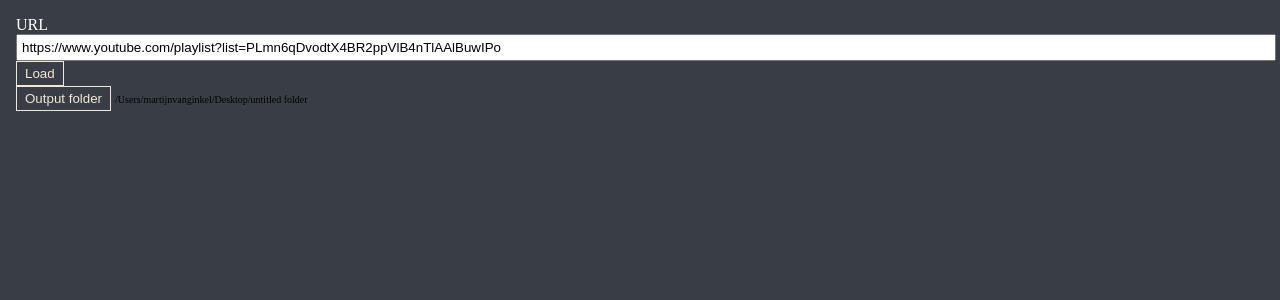
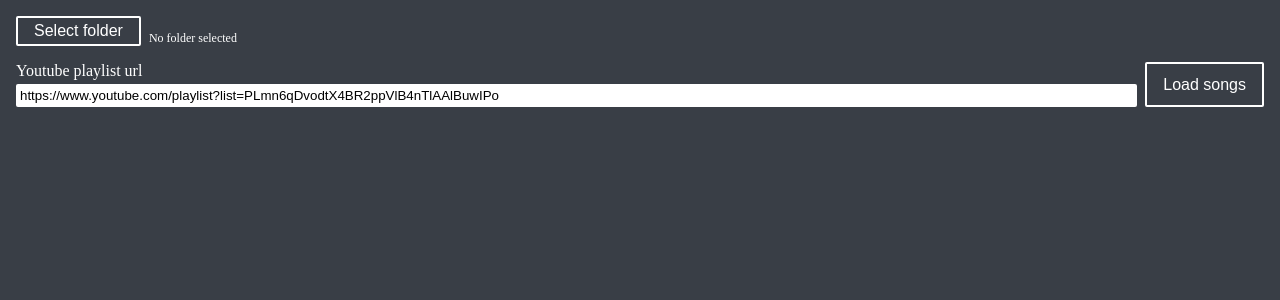
Before and after one commit to martijnvanginkel/youtube-mp3-downloader, a Svelte app: page / in a window 1280 px wide. Shown: the top 300 px of the page. Built offline with nearby package versions, Linux system fonts and the light colour scheme.

Commit message:
created folderpicker component

```diff
--- a/electron/preload.js
+++ b/electron/preload.js
@@ -1,7 +1,7 @@
 const { ipcRenderer, contextBridge } = require("electron")
 
 const API = {
-    chooseFolder: () => ipcRenderer.invoke("choose-folder"),
+    pickFolder: () => ipcRenderer.invoke("pick-folder"),
     getSongs: ({ url }) => ipcRenderer.invoke("get-songs", { url }),
     downloadSongs: async ({ songUrls, outputFolder, responseCb }) => {
 
@@ -15,5 +15,4 @@
     }
 }
 
-
 contextBridge.exposeInMainWorld("API", API)
--- a/public/global.css
+++ b/public/global.css
@@ -7,7 +7,7 @@
 	--color-black: #393E46;
 	--color-green: #6D9886;
 	--color-yellow: #F2E7D5;
-	--color-white: #F7F7F7;
+	--color-white: #FFF;
 
 	--spacing-s: 4px;
 	--spacing-m: 8px;
--- a/src/App.svelte
+++ b/src/App.svelte
@@ -1,25 +1,16 @@
 <script>
-	import Button from './components/Button.svelte'
     import LoadForm from './LoadForm.svelte';
 	import DownloadForm from './DownloadForm.svelte'
+    import FolderPicker from './FolderPicker.svelte';
 
 	let songs = {}
-	let outputFolder = '/Users/martijnvanginkel/Desktop/untitled folder'
-
-	function handleOnChooseFolder() {
-		API.chooseFolder().then(chosenFolder => {
-			outputFolder = chosenFolder
-		}).catch(err => {
-			console.log('error hereafds')
-		})
-	}
+	let outputFolder = ''
 
 </script>
 
 <main>
+	<FolderPicker on:picked-folder={e => outputFolder = e.detail.folderPath} />
 	<LoadForm on:songs-loaded={e => songs = e.detail.songs} />
-	<Button type="button" on:click={handleOnChooseFolder}>Output folder</Button>
-	<span style="font-size: 10px">{outputFolder ? outputFolder : 'No folder selected'}</span>
 	{#if Object.keys(songs).length > 0}
 		<DownloadForm songs={songs} outputFolder={outputFolder} />
 	{/if}
@@ -28,7 +19,10 @@
 <style>
 
 main {
-	margin: 16px;
+	display: flex;
+	flex-direction: column;
+	gap: var(--spacing-l);
+	margin: var(--spacing-l);
 }
 
 </style>
--- a/src/DownloadForm.svelte
+++ b/src/DownloadForm.svelte
@@ -6,31 +6,20 @@
     export let outputFolder
 
     let isDownloading = false
-
-    // $: doubled = count * 2;
-
     $: sortedSongs = Object.values(songs).sort((a, b) => a.index < b.index ? -1 : (a.index > b.index) ? 1 : 0)
 
     function responseCb({ songUrl, statusCode }) {
-        console.log('callback ', songUrl, statusCode)
-
         if (statusCode === 200) {
             songs[songUrl].state = 'completed'
             return
         }
 
-        songs[songUrl]
-
+        songs[songUrl].state = 'failed'
     }
 
 	async function handleOnDownload(e) {
+		e.preventDefault();
         isDownloading = true
-
-        // songs.forEach(song => {
-        //     song.state = 'loading'
-        // })
-
-		e.preventDefault();
 
         if (!outputFolder || outputFolder.length === 0) {
             // do an alert or something to say you need to pick an output folder
@@ -42,8 +31,8 @@
 
 		for (const key of formData.keys()) {
 			songUrls.push(key)
+            songs[key].state = 'loading'
 		}
-
 
 		await API.downloadSongs({ songUrls, outputFolder, responseCb })
 
@@ -58,9 +47,3 @@
     {/each}
     <Button type="submit" disabled={isDownloading}>Download</Button>
 </form>
-
-<style>
-    form {
-        margin-block-start: 16px;
-    }
-</style>
--- /dev/null
+++ b/src/FolderPicker.svelte
@@ -0,0 +1,37 @@
+<script>
+    import Button from './components/Button.svelte'
+    import { createEventDispatcher } from 'svelte';
+
+    const dispatch = createEventDispatcher();
+
+    let folderPath = ''
+
+	function handleOnPickFolder() {
+		API.pickFolder().then(chosenFolder => {
+			folderPath = chosenFolder
+		}).catch(() => {
+            folderPath = ''
+		}).finally(() => {
+            dispatch('picked-folder', { folderPath })
+        })
+	}
+</script>
+
+<div class="folder-picker">
+    <Button type="button" on:click={handleOnPickFolder}>Select folder</Button>
+    <span>{folderPath ? folderPath : 'No folder selected'}</span>
+</div>
+
+<style>
+.folder-picker {
+    display: flex;
+    align-items: flex-end;
+    gap: var(--spacing-m);
+}
+
+span {
+    color: var(--color-white);
+    font-size: 12px;
+}
+
+</style>
--- a/src/LoadForm.svelte
+++ b/src/LoadForm.svelte
@@ -20,7 +20,7 @@
 					state: 'default'
 				}
 			})
-		}).catch(err => {
+		}).catch(() => {
 			songs = {}
 		}).finally(() => {
             dispatch('songs-loaded', { songs })
@@ -30,19 +30,28 @@
 
 <form on:submit={handleOnLoad}>
     <label>
-        URL
+        Youtube playlist url
         <input type="text" name="url" value="https://www.youtube.com/playlist?list=PLmn6qDvodtX4BR2ppVlB4nTlAAlBuwIPo" />
     </label>
-    <Button type="submit">Load</Button>
+    <Button type="submit">Load songs</Button>
 </form>
 
 <style>
+	form {
+		display: flex;
+	}
+
 	label {
-		color: white;
+		color: var(--color-white);
+		flex-grow: 1;
+		margin-inline-end: var(--spacing-l);
 	}
 
 	input {
 		inline-size: 100%;
-		padding: 4px;
+		margin-block-start: var(--spacing-s);
+		padding: var(--spacing-s);
+		border: 0;
+		border-radius: 2px;
 	}
 </style>
--- a/src/components/Button.svelte
+++ b/src/components/Button.svelte
@@ -3,11 +3,15 @@
 <style>
 
 button {
-    padding: var(--spacing-s) var(--spacing-m);
+    padding: var(--spacing-s) var(--spacing-l);
     background-color: var(--color-dark);
-    border: 1px solid var(--color-yellow);
-    color: var(--color-yellow);
+    border-width: 2px;
+    border-style: solid;
+    border-color: var(--color-white);
+    color: var(--color-white);
     cursor: pointer;
+    border-radius: 2px;
+    font-size: 16px;
 }
 
 button:disabled {
@@ -15,10 +19,16 @@
     cursor: not-allowed;
 }
 
+button:focus {
+    outline-width: 2px;
+    outline-style: solid;
+    outline-offset: 2px;
+    outline-color: orange;
+}
+
 button:hover:not(:disabled) {
-    background-color: var(--color-yellow);
+    background-color: var(--color-white);
     color: var(--color-dark);
 }
 
-
 </style>
--- a/src/components/SongItem.svelte
+++ b/src/components/SongItem.svelte
@@ -1,22 +1,26 @@
 <script>
-    import SpinnerIcon from './SpinnerIcon.svelte'
-
     export let title
     export let url
     export let state
 </script>
 
-<label>
+<label
+    class:loading={state === 'loading'}
+    class:completed={state === 'completed'}
+    class:failed={state === 'failed'}
+>
     {title}
     {url}
+    <div class="status">
         {#if state === 'loading'}
-        <SpinnerIcon />
+            Downloading...
         {:else if state === 'completed'}
             Completed
         {:else if state === 'failed'}
             Failed
         {/if}
-    <input type="checkbox" name={url} />
+    </div>
+    <input type="checkbox" name={url} disabled={state !== 'default'} />
 </label>
 
 <style>
@@ -27,19 +31,33 @@
     justify-content: space-between;
     padding: var(--spacing-m);
     cursor: pointer;
+    margin-block-end: var(--spacing-s);
+}
+
+.loading {
+    background-color: blue;
+}
+
+.completed {
+    background-color: green;
+}
+
+.failed {
+    background-color: red;
 }
 
 label:focus-within {
-    outline: 2px solid blue;
+    outline-width: 2px;
+    outline-style: solid;
+    outline-offset: 2px;
+    outline-color: orange;
 }
 
 label:has(input:checked) {
     color: white;
-    background-color: black;
 }
 
 label:has(input:disabled) {
-    background: gray;
     cursor: not-allowed;
 }
 
--- a/src/components/SpinnerIcon.svelte
+++ /dev/null
@@ -1,19 +0,0 @@
-<svg version="1.1" id="L9" xmlns="http://www.w3.org/2000/svg" xmlns:xlink="http://www.w3.org/1999/xlink" x="0px" y="0px" viewBox="0 0 100 100" enable-background="new 0 0 0 0" xml:space="preserve">
-    <path fill="#fff" d="M73,50c0-12.7-10.3-23-23-23S27,37.3,27,50 M30.9,50c0-10.5,8.5-19.1,19.1-19.1S69.1,39.5,69.1,50">
-      <animateTransform
-         attributeName="transform"
-         attributeType="XML"
-         type="rotate"
-         dur="1s"
-         from="0 50 50"
-         to="360 50 50"
-         repeatCount="indefinite" />
-  </path>
-</svg>
-
-<style>
-    svg {
-        max-inline-size: 24px;
-        max-block-size: 24px;
-    }
-</style>
```
Also changed, not shown: electron/main.cjs (+4 -3 lines). Lines whose indentation alone changed are shown as unchanged.
